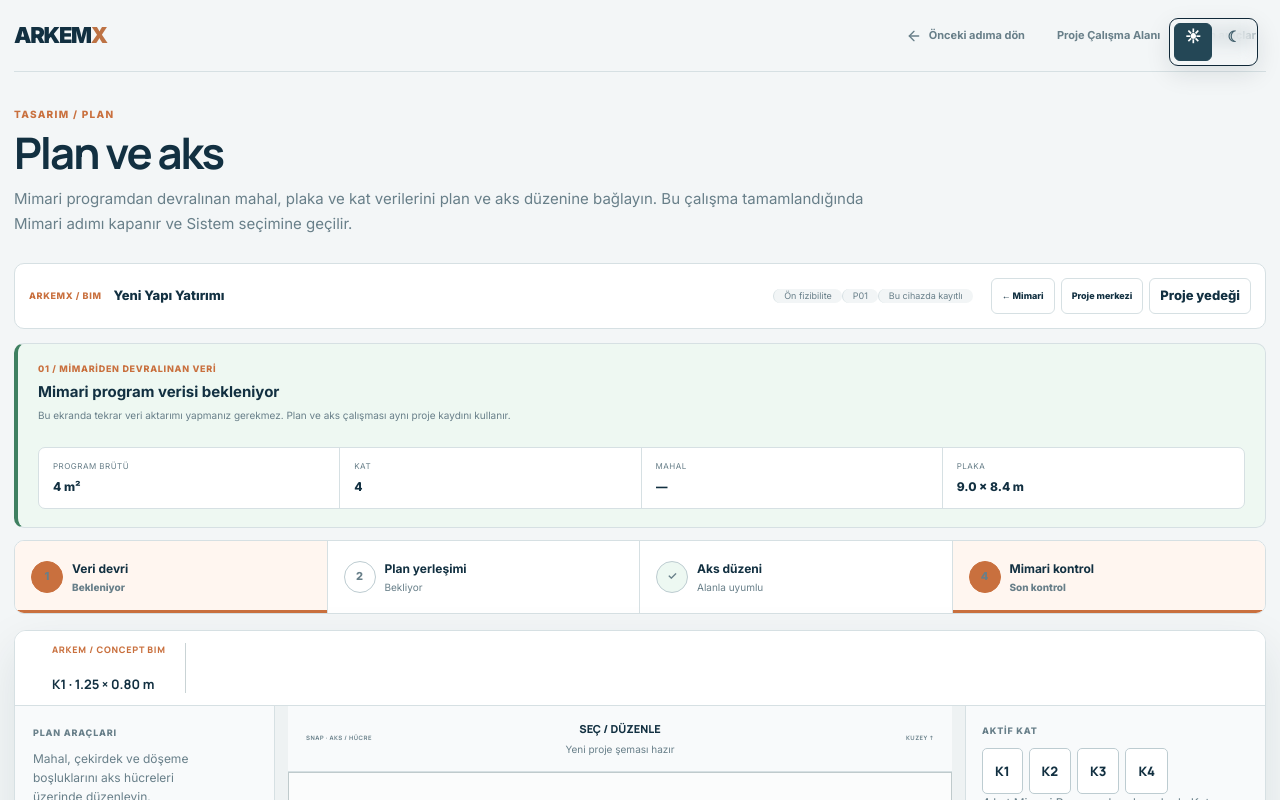
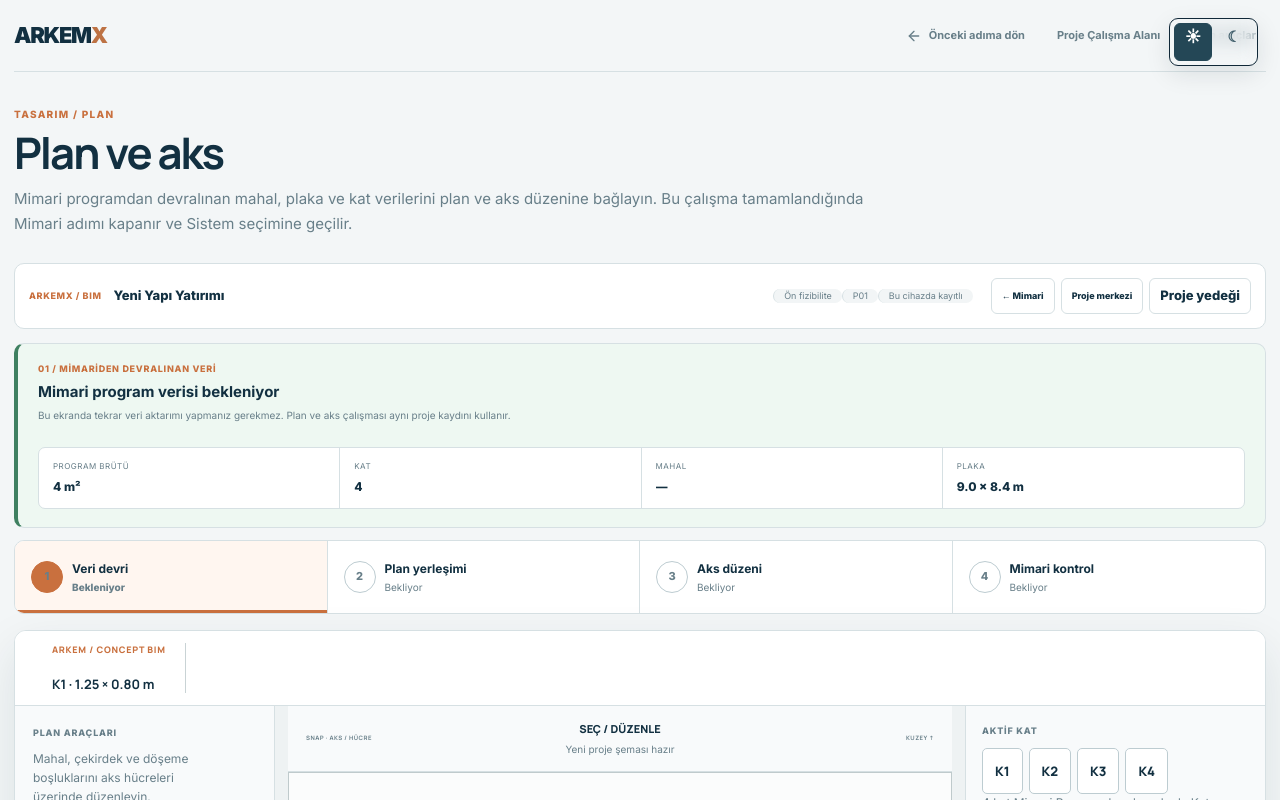
Before and after one commit to BuseIbsiroglu0637/arkemx-core-v1, a Next.js app: page /plan-ve-aks in a window 1280 px wide. Shown: the top 800 px of the page. Built offline with nearby package versions, Linux system fonts and the light colour scheme.

Commit message:
feat(plan): kontrol kapısını kat bazlı plaka ve toplam program alanına bağla

```diff
--- a/app/components/AdvancedPlanEditor.tsx
+++ b/app/components/AdvancedPlanEditor.tsx
@@ -231,7 +231,7 @@ export function AdvancedPlanEditor({ compactKernel = false, issueFocus = false }
       return element.x < 0 || element.y < 0 || element.x > maxX || element.y > maxY;
     }).length;
     return { floorArea, roomArea, columns: columns.length, walls: walls.length, rooms: rooms.length, cores: cores.length, openings: openings.length, wallLength, openingArea, openingRatio: openingArea / Math.max(floorArea, 1) * 100, coreArea, loadArea, totalLiveLoad, massCenter, rigidityCenter, massPointCount, rigidityPointCount, conceptualMassPointCount, conceptualRigidityPointCount, manualMassPointCount, manualRigidityPointCount, outOfGridMassPointCount, outOfGridRigidityPointCount, eccentricityEvaluable, eccentricity, eccentricityRatio };
-  }, [baysX, baysY, spanX, spanY, totalDepth, totalWidth, visible]);
+  }, [activeSpanX, activeSpanY, baysX, baysY, totalDepth, totalWidth, visible]);
 
   const allowedFootprint = thread.canonical.site.allowedFootprint;
   const footprintOverage = allowedFootprint > 0 ? Math.max(0, metrics.floorArea - allowedFootprint) : 0;
@@ -239,20 +239,29 @@ export function AdvancedPlanEditor({ compactKernel = false, issueFocus = false }
   const footprintScale = allowedFootprint > 0 && metrics.floorArea > 0
     ? Math.sqrt((allowedFootprint * .995) / metrics.floorArea)
     : 1;
-  const suggestedSpanX = Math.max(2, Math.min(15, spanX * footprintScale));
-  const suggestedSpanY = Math.max(2, Math.min(15, spanY * footprintScale));
+  const suggestedSpanX = Math.max(2, Math.min(15, activeSpanX * footprintScale));
+  const suggestedSpanY = Math.max(2, Math.min(15, activeSpanY * footprintScale));
 
   const programGrossTarget = thread.canonical.architecture.grossArea;
-  const programFootprintTarget = floorCount > 0 && programGrossTarget > 0 ? programGrossTarget / floorCount : 0;
+  const programGrossDemand = Number(architectureModule?.result?.grossDemand) || programGrossTarget;
+  const recommendedActiveFloor = recommendedFloorPlates.find((item) => item.level === level);
+  const programFootprintTarget = recommendedActiveFloor?.grossArea ?? (floorCount > 0 && programGrossDemand > 0 ? programGrossDemand / floorCount : 0);
   const programFootprintPass = programFootprintTarget > 0
-    && Math.abs(metrics.floorArea - programFootprintTarget) / programFootprintTarget <= .01;
+    && Math.abs(metrics.floorArea - programFootprintTarget) / programFootprintTarget <= .03;
   const programFootprintFeasible = programFootprintTarget > 0
     && (allowedFootprint <= 0 || programFootprintTarget <= allowedFootprint + .01);
-  const programFootprintScale = programFootprintTarget > 0 && metrics.floorArea > 0
-    ? Math.sqrt(programFootprintTarget / metrics.floorArea)
-    : 1;
-  const suggestedProgramSpanX = Math.max(2, Math.min(15, spanX * programFootprintScale));
-  const suggestedProgramSpanY = Math.max(2, Math.min(15, spanY * programFootprintScale));
+  const suggestedProgramSpanX = recommendedActiveFloor?.width && baysX > 0 ? recommendedActiveFloor.width / baysX : activeSpanX;
+  const suggestedProgramSpanY = recommendedActiveFloor?.depth && baysY > 0 ? recommendedActiveFloor.depth / baysY : activeSpanY;
+  const floorPlateDistributionPass = recommendedFloorPlates.length === floorCount
+    && recommendedFloorPlates.every((target) => {
+      const actual = floorPlates.find((item) => item.level === target.level);
+      if (!actual || target.grossArea <= 0) return false;
+      return Math.abs(actual.width * actual.depth - target.grossArea) / target.grossArea <= .03;
+    });
+  const totalPlateArea = floorPlates.reduce((sum, item) => sum + item.width * item.depth, 0);
+  const totalProgramAreaPass = programGrossDemand > 0
+    && Math.abs(totalPlateArea - programGrossDemand) / programGrossDemand <= .03;
+  const allSiteFootprintsPass = allowedFootprint <= 0 || floorPlates.every((item) => item.width * item.depth <= allowedFootprint + .01);
   const programInstances = useMemo(() => expandProgramSpaces(upstreamSpaces, Number(architectureModule?.result?.liveLoad) || 3.5), [architectureModule?.result?.liveLoad, upstreamSpaces]);
   const upstreamSpaceCount = programInstances.length;
   const expectedProgramIds = useMemo(() => new Set(programInstances.map((space) => space.key)), [programInstances]);
@@ -274,7 +283,10 @@ export function AdvancedPlanEditor({ compactKernel = false, issueFocus = false }
     && allPlanSpaces.length === upstreamSpaceCount
     && programMetadataPass;
   const areaRepresentation = linkedProgramSpaces.map((element) => {
-    const geometricArea = (element.widthBays ?? 1) * activeSpanX * (element.heightBays ?? 1) * activeSpanY;
+    const elementPlate = floorPlates.find((item) => item.level === element.level);
+    const elementSpanX = elementPlate?.width && baysX > 0 ? elementPlate.width / baysX : activeSpanX;
+    const elementSpanY = elementPlate?.depth && baysY > 0 ? elementPlate.depth / baysY : activeSpanY;
+    const geometricArea = (element.widthBays ?? 1) * elementSpanX * (element.heightBays ?? 1) * elementSpanY;
     const targetArea = Math.max(element.sourceUnitArea ?? 0, .01);
     const ratio = Math.abs(geometricArea - targetArea) / targetArea;
     return { id: element.id, geometricArea, targetArea, ratio, pass: ratio <= .03 };
@@ -288,9 +300,10 @@ export function AdvancedPlanEditor({ compactKernel = false, issueFocus = false }
   );
   const requiredAdjacencyPass = requiredAdjacency.pass;
   const sourceAreaByName = new Map(upstreamSpaces.map((space) => [String(space.name ?? ""), Number(space.unitArea) || 0]));
+  const maxFloorPlateArea = floorPlates.reduce((max, item) => Math.max(max, item.width * item.depth), metrics.floorArea);
   const requiredAdjacencyCapacityConflicts = requiredAdjacency.items.filter((item) => {
     const combined = (sourceAreaByName.get(item.from) ?? 0) + (sourceAreaByName.get(item.to) ?? 0);
-    return combined > metrics.floorArea + .01;
+    return combined > maxFloorPlateArea + .01;
   });
   const floorStats = Array.from({ length: floorCount }, (_, index) => {
     const floorLevel = index + 1;
@@ -307,9 +320,9 @@ export function AdvancedPlanEditor({ compactKernel = false, issueFocus = false }
   const requirementsConfirmed = architectureModule?.input?.programRequirementsConfirmed === true;
   const upstreamReady = programGrossTarget > 0 && floorCount > 0 && upstreamSpaceCount > 0 && requirementsConfirmed;
   const planPlacementReady = programLinkPass && areaRepresentationPass && floorCoveragePass && coreContinuityPass;
-  const axisReady = baysX >= 2 && baysY >= 2 && spanX >= 2 && spanY >= 2;
-  const siteFootprintPass = allowedFootprint <= 0 || metrics.floorArea <= allowedFootprint + .01;
-  const planGatePass = upstreamReady && planPlacementReady && axisReady && programFootprintPass && siteFootprintPass && requiredAdjacencyPass;
+  const axisReady = baysX >= 2 && baysY >= 2 && floorPlates.every((item) => item.width / baysX >= 2 && item.depth / baysY >= 2);
+  const siteFootprintPass = allSiteFootprintsPass;
+  const planGatePass = upstreamReady && planPlacementReady && axisReady && floorPlateDistributionPass && totalProgramAreaPass && siteFootprintPass && requiredAdjacencyPass;
   const missingPlanGateItems = [
     !requirementsConfirmed ? "Gerçek ihtiyaç programı onayı" : "",
     !upstreamReady && requirementsConfirmed ? "Mimari veri devri" : "",
@@ -321,7 +334,8 @@ export function AdvancedPlanEditor({ compactKernel = false, issueFocus = false }
     !coreContinuityPass ? "Çekirdek sürekliliği" : "",
     !requiredAdjacencyPass ? `Zorunlu komşuluklar (${requiredAdjacency.satisfied}/${requiredAdjacency.total})` : "",
     !axisReady ? "Aks geometrisi" : "",
-    !programFootprintPass ? "Program / plan alan uyumu" : "",
+    !floorPlateDistributionPass ? "Kat bazlı plaka dağılımı" : "",
+    !totalProgramAreaPass ? "Toplam program / plan alan uyumu" : "",
     !siteFootprintPass ? "TAKS taban sınırı" : "",
   ].filter(Boolean);
 
@@ -334,9 +348,15 @@ export function AdvancedPlanEditor({ compactKernel = false, issueFocus = false }
 
   const applyProgramFootprintSuggestion = () => {
     if (!programFootprintFeasible || programFootprintPass || !(metrics.floorArea > 0)) return;
-    setSpanX(Number(suggestedProgramSpanX.toFixed(3)));
-    setSpanY(Number(suggestedProgramSpanY.toFixed(3)));
-    setStatus(`Plan tabanı mimari program brütüne göre koordine edildi · hedef ≈ ${programFootprintTarget.toFixed(1)} m²`);
+    setActiveSpanX(Number(suggestedProgramSpanX.toFixed(3)));
+    setActiveSpanY(Number(suggestedProgramSpanY.toFixed(3)));
+    setStatus(`K${level} plaka alanı program dağılımına göre koordine edildi · hedef ≈ ${programFootprintTarget.toFixed(1)} m²`);
+  };
+
+  const applyRecommendedFloorPlates = () => {
+    if (recommendedFloorPlates.length !== floorCount) return;
+    setFloorPlates(recommendedFloorPlates);
+    setStatus(`Kat plakaları programa göre dağıtıldı · ${recommendedFloorPlates.map((item) => `K${item.level} ${item.grossArea.toFixed(0)} m²`).join(" · ")}`);
   };
 
   const conceptualMassCells = () => {
```
